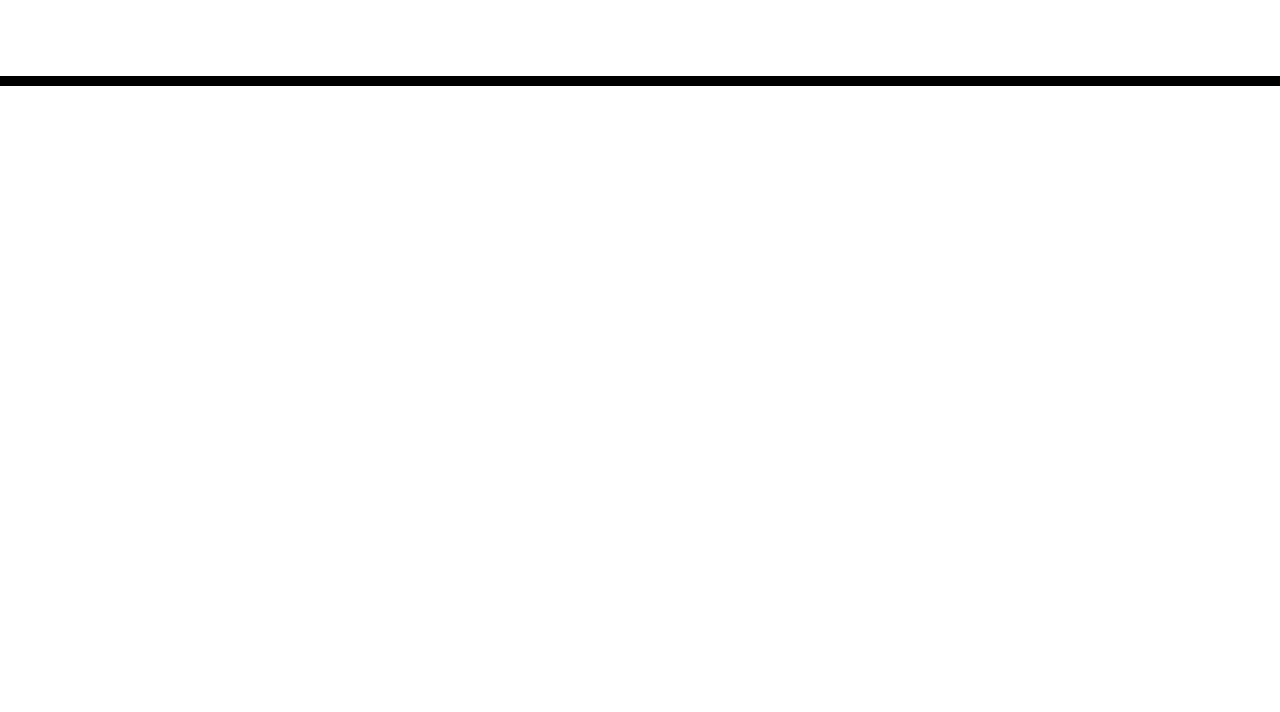
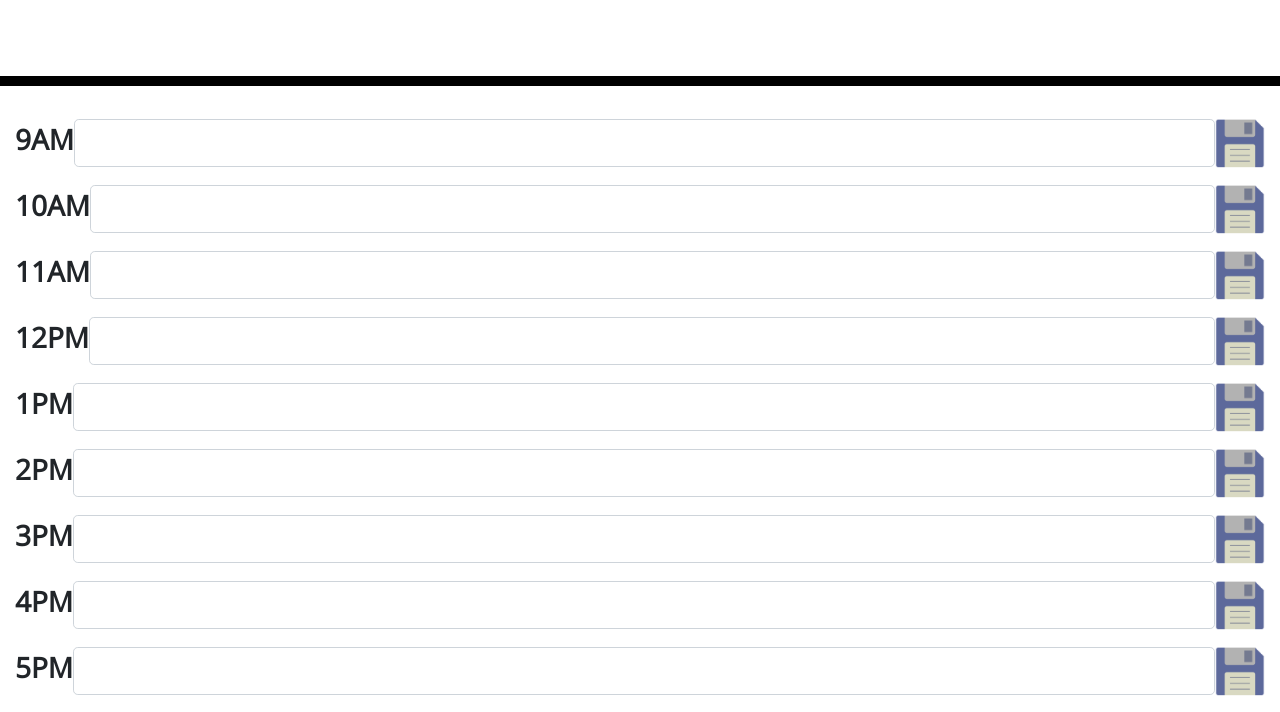
Before and after one commit to Revilite/Schedule-Maker, a plain HTML site: page index.html in a window 1280 px wide. Shown: the part 182-894 px from the top of the page. Before the commit the page ends 800 px from the top, so only its background shows below. Drawn offline with nearby package versions, Linux system fonts and the light colour scheme.

Commit message:
have HTML set up

```diff
--- a/index.html
+++ b/index.html
@@ -28,8 +28,65 @@
       <p class="lead">A simple calendar app for scheduling your work day</p>
       <p id="currentDay" class="lead"></p>
     </header>
-    <div class="container">
-      <!-- Timeblocks go here -->
+    <div class="container col-12">
+
+      <div class="form-floating mb-3 d-flex align-items-center mr-auto" id="9am">
+       <lable for="testing" class="font-weight-bold h3">9AM</lable>
+       <input type="text" class="form-control form-control-lg" id="testing">
+       <img src="./save_icon.jpg" alt="Floppy disk save icon" class="saveButton" height="50px">
+      </div>
+
+      <div class="form-floating mb-3 d-flex align-items-center mr-auto" id="10am">
+        <lable for="testing" class="font-weight-bold h3">10AM</lable>
+        <input type="text" class="form-control form-control-lg" id="testing">
+        <img src="./save_icon.jpg" alt="Floppy disk save icon" class="saveButton" height="50px">
+       </div>
+
+      <div class="form-floating mb-3 d-flex align-items-center mr-auto" id="11am">
+        <lable for="testing" class="font-weight-bold h3">11AM</lable>
+        <input type="text" class="form-control form-control-lg" id="testing">
+        <img src="./save_icon.jpg" alt="Floppy disk save icon" class="saveButton" height="50px">
+       </div>
+
+      <div class="form-floating mb-3 d-flex align-items-center mr-auto" id="12pm">
+        <lable for="testing" class="font-weight-bold h3">12PM</lable>
+        <input type="text" class="form-control form-control-lg" id="testing">
+        <img src="./save_icon.jpg" alt="Floppy disk save icon" class="saveButton" height="50px">
+       </div>
+
+      <div class="form-floating mb-3 d-flex align-items-center mr-auto" id="1pm">
+        <lable for="testing" class="font-weight-bold h3">1PM</lable>
+        <input type="text" class="form-control form-control-lg" id="testing">
+        <img src="./save_icon.jpg" alt="Floppy disk save icon" class="saveButton" height="50px">
+       </div>
+
+      <div class="form-floating mb-3 d-flex align-items-center  mr-auto" id="2pm">
+        <lable for="testing" class="font-weight-bold h3">2PM</lable>
+        <input type="text" class="form-control form-control-lg" id="testing">
+        <img src="./save_icon.jpg" alt="Floppy disk save icon" class="saveButton" height="50px">
+       </div>
+
+      <div class="form-floating mb-3 d-flex align-items-center mr-auto" id="3pm">
+        <lable for="testing" class="font-weight-bold h3">3PM</lable>
+        <input type="text" class="form-control form-control-lg" id="testing">
+        <img src="./save_icon.jpg" alt="Floppy disk save icon" class="saveButton" height="50px">
+       </div>
+
+      <div class="form-floating mb-3 d-flex align-items-center mr-auto" id="4pm">
+        <lable for="testing" class="font-weight-bold h3">4PM</lable>
+        <input type="text" class="form-control form-control-lg" id="testing">
+        <img src="./save_icon.jpg" alt="Floppy disk save icon" class="saveButton" height="50px">
+       </div>
+
+      <div class="form-floating mb-3 d-flex align-items-center mr-auto" id="5pm">
+        <lable for="testing" class="font-weight-bold h3">5PM</lable>
+        <input type="text" class="form-control form-control-lg" id="testing">
+        <img src="./save_icon.jpg" alt="Floppy disk save icon" class="saveButton" height="50px">
+       </div>
+
+
+
+
     </div>
 
     <script src="https://cdnjs.cloudflare.com/ajax/libs/jquery/3.2.1/jquery.min.js"></script>
```
Also changed, not shown: save_icon.jpg (added).
